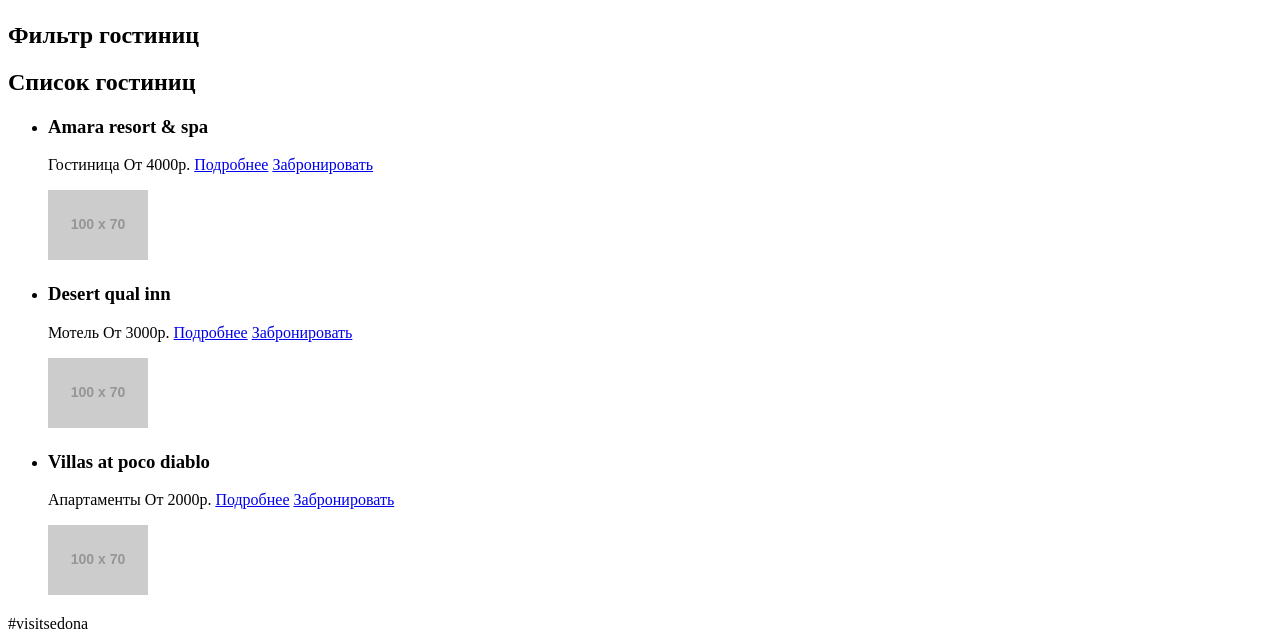
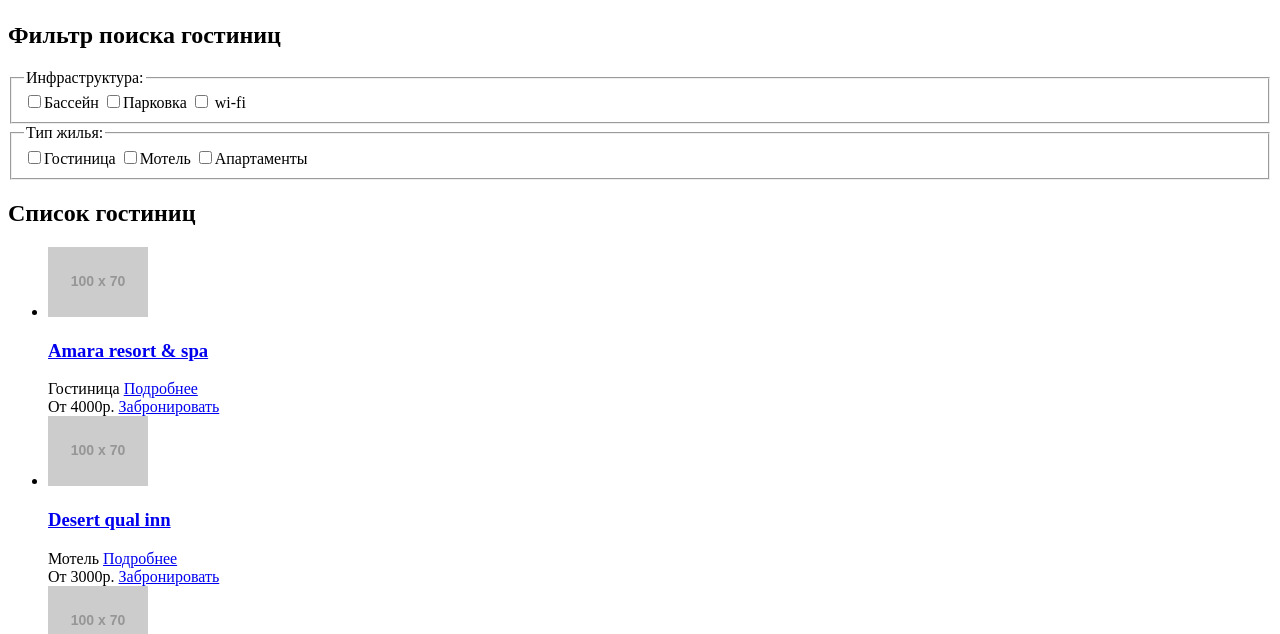
Before and after one commit to T0mmyGun/485859-sedona, a plain HTML site: page inner.html in a window 1280 px wide. Shown: the part 166-800 px from the top of the page. Drawn offline with Linux system fonts and the light colour scheme; placeholder pictures from the web are drawn by us.

Commit message:
4 commit

```diff
--- a/inner.html
+++ b/inner.html
@@ -1,10 +1,11 @@
-
 <!DOCTYPE html>
 <html lang="ru">
+
 <head>
   <meta charset="utf-8">
   <title>HTML Academy: Седона</title>
 </head>
+
 <body>
   <header class="page-header">
 
@@ -16,60 +17,79 @@
         <li><a href="#">Гостиницы</a></li>
       </ul>
 
-        <img class="logo-header" src="http://placehold.it/100x60" alt="Логотип"/>
+      <img class="logo-header" src="http://placehold.it/100x60" alt="Логотип" />
     </nav>
 
   </header>
 
-    <section class="form">
-        <h2 class="visually-hidden">Фильтр гостиниц</h2>
-        <!--Здесь будет форма-->
+  <section class="search-form">
+    <h2 class="visually-hidden">Фильтр поиска гостиниц</h2>
+    <form action="/echo" method="post">
+      <fieldset>
+        <legend>Инфраструктура:</legend>
+        <input type="checkbox" name="swim-pool-check" id="swim-pool-check" class="сheckbox"><label for="swim-pool-check">Бассейн</label>
+
+        <input type="checkbox" name="parking-check" id="parking-check" class="сheckbox"><label for="parking-check">Парковка</label>
+
+        <input type="checkbox" name="wi-fi-check" id="wi-fi-check" class="сheckbox"> <label for="wi-fi-check">wi-fi</label>
+      </fieldset>
+      <fieldset>
+        <legend>Тип жилья:</legend>
+
+        <input type="checkbox" name="hotel-check" id="hotel-check" class="сheckbox"><label for="hotel-check">Гостиница</label>
+
+        <input type="checkbox" name="motel-check" id="motel-check" class="сheckbox"><label for="motel-check">Мотель</label>
+
+        <input type="checkbox" name="apartaments-check" id="apartaments-check" class="сheckbox"><label for="apartaments-check">Апартаменты</label>
+      </fieldset>
+    </form>
   </section>
 
   <section class="items">
     <h2 class="visually-hidden">Список гостиниц</h2>
-              <ul>
-                <li>
+    <ul class="search-result-list">
+      <li class="search-result-item">
+        <img SRC="http://placehold.it/100x70" Alt="Amara resort & spa">
+        <a href="#"><h3>Amara resort & spa </h3></a>
+        <div class="result-collumn-left">
+          <span>Гостиница</span>
+          <a href="#" class="btn blue-btn">Подробнее</a>
+        </div>
+        <div class="result-collumn-right">
+          <span>От 4000р.</span>
+          <a href="#" class="btn brwn-btn">Забронировать</a>
+        </div>
+        <div class="rating"></div>
 
-                  <h3>Amara resort & spa </h3>
-                  <span>Гостиница</span>
-                    <span>От 4000р.</span>
-                  <a href="#" class="btn blue-btn">Подробнее</a>
-                  <a href="#" class="btn brwn-btn">Забронировать</a>
-                <p class="item-img">
-                    <a href="#">
-                  <img SRC="http://placehold.it/100x70" Alt="Amara resort & spa">
-                     </a>
-                </p>
       </li>
 
-                <li>
+      <li class="search-result-item">
+        <img SRC="http://placehold.it/100x70" Alt="Desert qual inn">
+        <a href="#"><h3>Desert qual inn</h3></a>
+        <div class="result-collumn-left">
+          <span>Мотель</span>
+          <a href="#" class="btn blue-btn">Подробнее</a>
+        </div>
+        <div class="result-collumn-right">
+          <span>От 3000р.</span>
+          <a href="#" class="btn  brwn-btn">Забронировать</a>
+        </div>
+        <div class="rating"></div>
 
-                  <h3>Desert qual inn</h3>
-                    <span>Мотель</span>
-                      <span>От 3000р.</span>
-                  <a href="#" class="btn blue-btn">Подробнее</a>
-                  <a href="#" class="btn  brwn-btn">Забронировать</a>
-                  <p class="item-img">
-                    <a href="#">
-                  <img SRC="http://placehold.it/100x70" Alt="Desert qual inn">
-                     </a>
-                </p>
       </li>
 
-                <li>
-
-                  <h3>Villas at poco diablo</h3>
+      <li class="search-result-item">
+        <img SRC="http://placehold.it/100x70" alt="Villas at poco diablo">
+        <a href="#"><h3>Villas at poco diablo</h3></a>
+        <div class="result-collumn-left">
           <span>Апартаменты</span>
+          <a href="#" class="btn blue-btn">Подробнее</a>
+        </div>
+        <div class="result-collumn-right">
           <span>От 2000р.</span>
-                  <a href="#" class="btn blue-btn">Подробнее</a>
           <a href="#" class="btn  brwn-btn">Забронировать</a>
-                  <p class="item-img">
-                    <a href="#">
-                  <img SRC="http://placehold.it/100x70" alt="Villas at poco diablo">
-                     </a>
-                </p>
-
+        </div>
+        <div class="rating"></div>
       </li>
     </ul>
   </section>
@@ -91,7 +111,8 @@
       </li>
     </ul>
 
-          <span>Website by</span><a href="htmlacademy.ru" class="HtmlA">Html Academy</a>
+    <span>Website by</span><a href="htmlacademy.ru" class="htmlacademy">Html Academy</a>
   </footer>
 </body>
+
 </html>
```
Also changed, not shown: index.html (+38 -29 lines). Lines whose indentation alone changed are shown as unchanged.
